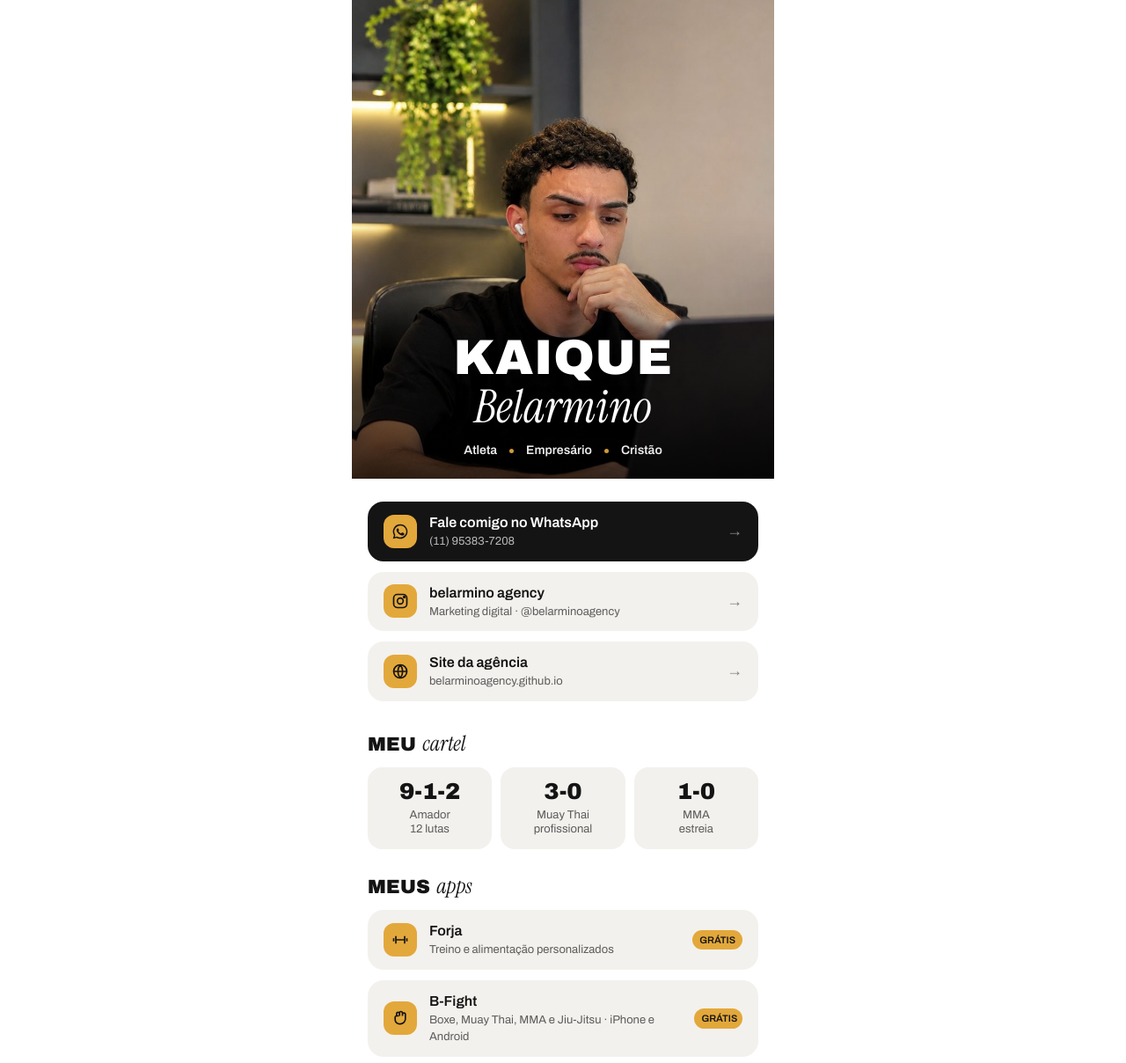
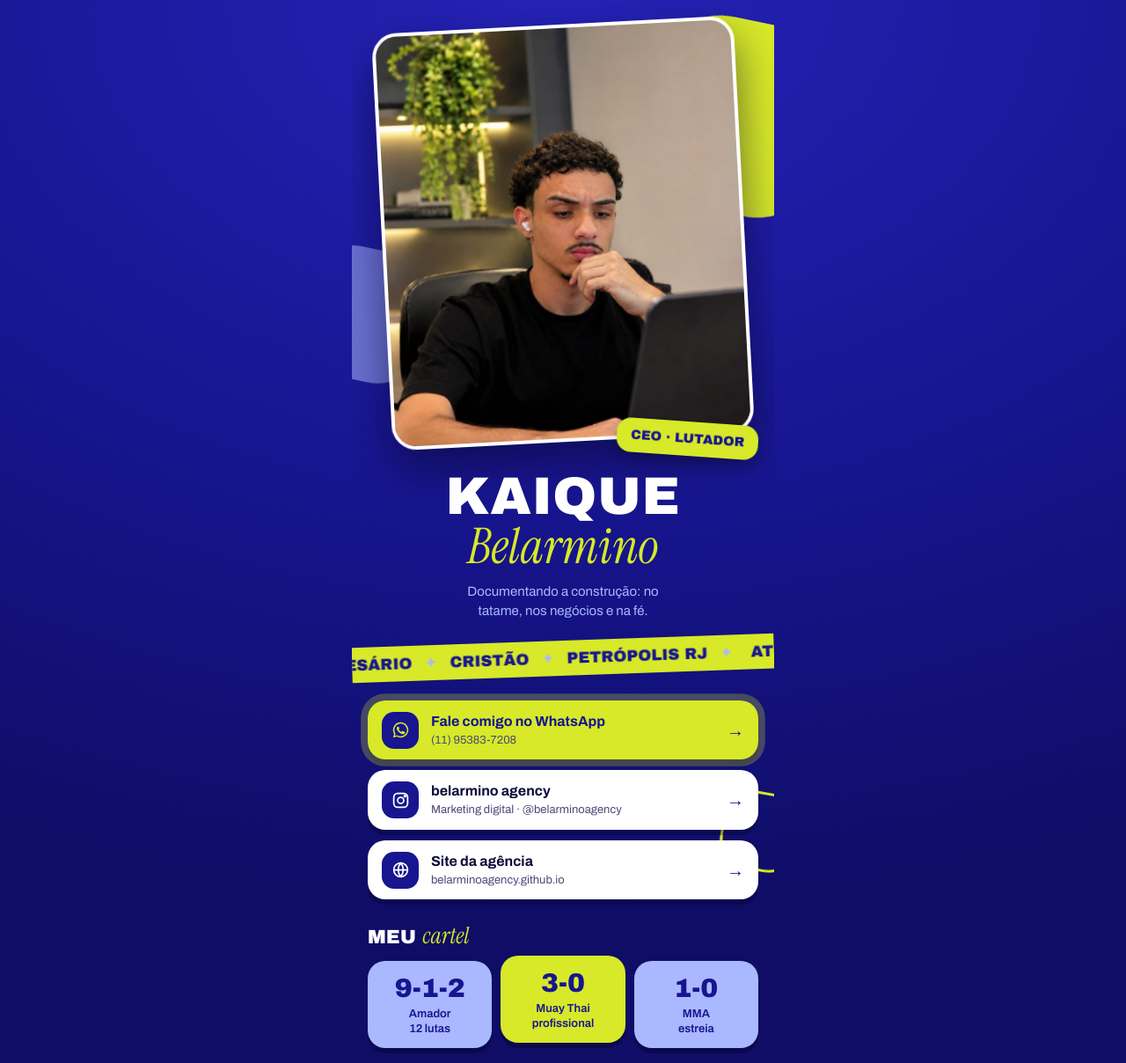
Before and after one commit to belarminoagency/belarminoagency.github.io, a plain HTML site: page links/index.html in a window 1280 px wide. Shown: the top 1208 px of the page at 88% size. Drawn offline with Linux system fonts and the light colour scheme.

Commit message:
Página de links mais viva: cores da agência e animações
Co-Authored-By: Claude Opus 5.5 <noreply@anthropic.com>
Claude-Session: https://claude.ai/code/session_014419KoHpLq4u4RrTnpgSRe

```diff
--- a/links/index.html
+++ b/links/index.html
@@ -4,60 +4,108 @@
 <meta charset="utf-8">
 <meta name="viewport" content="width=device-width,initial-scale=1">
 <title>Kaique Belarmino</title>
+<meta name="theme-color" content="#17158F">
 <link rel="preconnect" href="https://fonts.googleapis.com">
-<link href="https://fonts.googleapis.com/css2?family=Archivo+Black&family=Archivo:wght@400;600&family=Instrument+Serif:ital@1&display=swap" rel="stylesheet">
+<link href="https://fonts.googleapis.com/css2?family=Archivo+Black&family=Archivo:wght@400;600;700&family=Instrument+Serif:ital@1&display=swap" rel="stylesheet">
 <style>
-/* VOICE: pessoal, masculino, direto — sem personagem
-   IDEA: capa de revista: foto cheia, nome grande por cima
-   PICTURE: a foto do Kaique ocupando o topo, luz quente
-   COLOUR and TYPE: branco + preto, acento dourado da luz da estante; Archivo Black + Instrument Serif itálico
-   LAYOUT: coluna única de celular, foto > nome > botões */
-:root{color-scheme:light dark;--bg:light-dark(#ffffff,#16130f);--ink:light-dark(#141414,#f4efe6);--soft:light-dark(#5c5c5c,#b9b0a2);--card:light-dark(#f3f1ed,#221d17);--gold:#e3a83b}
-:root[data-theme=light]{color-scheme:light}:root[data-theme=dark]{color-scheme:dark}
+/* VOICE: pessoal, com energia — atleta, empresário, cristão
+   IDEA: cartaz de luta: foto em destaque, faixa correndo, cartel como placar
+   PICTURE: foto do Kaique num cartão inclinado sobre formas verde-limão
+   COLOUR and TYPE: índigo #17158F dominante, verde-limão #D7E928 acento, azul claro #AAB8FF apoio; Archivo Black + Instrument Serif itálico
+   LAYOUT: coluna de celular — foto, nome, faixa, botões, cartel, apps, redes */
+:root{--indigo:#17158F;--deep:#0f0d66;--lime:#D7E928;--sky:#AAB8FF;--white:#fff;--ink:#0d0c3d}
 *{box-sizing:border-box;min-width:0}
-body{margin:0;background:var(--bg);color:var(--ink);font:16px/1.5 Archivo,system-ui,sans-serif;overflow-x:clip}
-.wrap{max-width:480px;margin:0 auto;min-height:100vh;display:flex;flex-direction:column}
-.hero{position:relative;aspect-ratio:3/3.4;overflow:hidden}
-.hero img{width:100%;height:100%;object-fit:cover;object-position:50% 30%;display:block}
-.hero::after{content:"";position:absolute;inset:0;background:linear-gradient(180deg,transparent 45%,rgba(0,0,0,.15) 62%,rgba(0,0,0,.78) 100%)}
-.name{position:absolute;left:0;right:0;bottom:22px;z-index:1;text-align:center;color:#fff;padding:0 16px}
-.name h1{margin:0;font:400 clamp(40px,12vw,56px)/1 "Archivo Black",sans-serif;letter-spacing:.01em;text-transform:uppercase;text-shadow:0 2px 18px rgba(0,0,0,.35)}
-.name h1 em{display:block;font:italic 400 clamp(38px,11vw,52px)/1 "Instrument Serif",serif;text-transform:none;letter-spacing:0;margin-top:2px}
-.tags{display:flex;justify-content:center;flex-wrap:wrap;gap:6px 14px;margin-top:12px;font-size:14px;font-weight:600;opacity:.92}
-.tags span+span::before{content:"";display:inline-block;width:5px;height:5px;border-radius:50%;background:var(--gold);margin-right:14px;vertical-align:middle}
-.links{padding:26px 18px 10px;display:grid;gap:12px}
-.links a{display:flex;align-items:center;gap:14px;min-height:62px;padding:12px 18px;border-radius:18px;background:var(--card);color:var(--ink);text-decoration:none;font-weight:600;font-size:16px;transition:transform .15s ease,background .15s}
-.links a:hover{transform:translateY(-2px)}
-.links a:focus-visible{outline:3px solid var(--gold);outline-offset:2px}
-.links a.main{background:var(--ink);color:var(--bg)}
-.links small{display:block;font-weight:400;font-size:13px;color:var(--soft)}
-.links a.main small{color:inherit;opacity:.7}
-.ic{flex:none;width:38px;height:38px;border-radius:12px;display:grid;place-items:center;background:var(--gold);color:#141414}
-.ic svg{width:20px;height:20px}
-.arrow{margin-left:auto;opacity:.5;font-size:18px}
-.links .soon{opacity:.55;pointer-events:none}
-.links .free{background:var(--gold);color:#141414;font-size:11px;font-weight:600;padding:3px 8px;border-radius:99px;margin-left:auto;white-space:nowrap}
+html{background:var(--indigo);overflow-x:hidden}
+body{margin:0;background:radial-gradient(120% 60% at 50% 0%,#2522b8 0%,var(--indigo) 55%,var(--deep) 100%);color:var(--white);font:16px/1.5 Archivo,system-ui,sans-serif;overflow-x:clip;min-height:100vh}
+.wrap{max-width:480px;margin:0 auto;padding-bottom:34px;position:relative;overflow:hidden}
+
+/* formas de fundo */
+.blob{position:absolute;border-radius:38%;pointer-events:none;z-index:0}
+.b1{width:220px;height:220px;background:var(--lime);top:40px;right:-70px;animation:float 9s ease-in-out infinite}
+.b2{width:150px;height:150px;background:var(--sky);top:300px;left:-60px;opacity:.55;animation:float 11s ease-in-out infinite reverse}
+.b3{width:90px;height:90px;border:3px solid var(--lime);background:none;top:900px;right:-30px;animation:spin 18s linear infinite}
+@keyframes float{50%{transform:translateY(-18px) rotate(12deg)}}
+@keyframes spin{to{transform:rotate(360deg)}}
+
+/* foto */
+.hero{position:relative;z-index:1;padding:28px 34px 0}
+.photo{position:relative;border-radius:28px;overflow:hidden;aspect-ratio:4/4.6;transform:rotate(-3deg);box-shadow:0 22px 50px rgba(5,4,40,.55);border:4px solid var(--white);animation:pop .7s cubic-bezier(.2,1.4,.4,1) both}
+.photo img{width:100%;height:100%;object-fit:cover;object-position:50% 28%;display:block}
+.badge{position:absolute;right:18px;bottom:-16px;z-index:2;background:var(--lime);color:var(--indigo);font:400 15px/1 "Archivo Black",sans-serif;padding:12px 16px;border-radius:16px;transform:rotate(4deg);box-shadow:0 8px 20px rgba(0,0,0,.25);animation:pop .7s .25s cubic-bezier(.2,1.4,.4,1) both}
+@keyframes pop{from{opacity:0;transform:scale(.85) rotate(-8deg)}}
+
+/* nome */
+.name{position:relative;z-index:1;text-align:center;padding:34px 18px 0}
+.name h1{margin:0;font:400 clamp(44px,13vw,60px)/.95 "Archivo Black",sans-serif;text-transform:uppercase;letter-spacing:.01em}
+.name h1 em{display:block;font:italic 400 clamp(42px,12vw,56px)/1 "Instrument Serif",serif;text-transform:none;color:var(--lime);letter-spacing:0}
+.name p{margin:12px auto 0;max-width:30ch;color:var(--sky);font-size:15px}
+
+/* faixa correndo */
+.strip{position:relative;z-index:1;margin:22px 0 4px;background:var(--lime);color:var(--indigo);transform:rotate(-2deg);overflow:hidden;white-space:nowrap;padding:11px 0;font:400 18px/1 "Archivo Black",sans-serif;text-transform:uppercase}
+.strip div{display:inline-block;animation:run 16s linear infinite}
+.strip span{margin:0 14px}
+.strip i{font-style:normal;color:var(--sky);-webkit-text-stroke:0}
+@keyframes run{to{transform:translateX(-50%)}}
+
+/* blocos */
+.sec{position:relative;z-index:1;padding:24px 18px 0}
 h2{margin:0 0 12px;font:400 22px/1.1 "Archivo Black",sans-serif;text-transform:uppercase}
-h2 em{font:italic 400 24px "Instrument Serif",serif;text-transform:none}
-.sec{padding:22px 18px 4px}
+h2 em{font:italic 400 26px "Instrument Serif",serif;text-transform:none;color:var(--lime)}
+.links{display:grid;gap:12px}
+.links a{position:relative;display:flex;align-items:center;gap:14px;min-height:66px;padding:12px 16px;border-radius:20px;background:var(--white);color:var(--ink);text-decoration:none;font-weight:700;font-size:16px;box-shadow:0 6px 0 rgba(5,4,40,.35);transition:transform .15s ease,box-shadow .15s ease;opacity:0;animation:up .5s ease forwards}
+.links a:hover{transform:translateY(-3px) rotate(-.6deg);box-shadow:0 9px 0 rgba(5,4,40,.35)}
+.links a:active{transform:translateY(3px);box-shadow:0 2px 0 rgba(5,4,40,.35)}
+.links a:focus-visible{outline:3px solid var(--lime);outline-offset:3px}
+.links a.main{background:var(--lime);color:var(--indigo)}
+.links a.main::after{content:"";position:absolute;inset:0;border-radius:inherit;box-shadow:0 0 0 0 rgba(215,233,40,.6);animation:pulse 2.2s ease-out infinite}
+@keyframes pulse{70%{box-shadow:0 0 0 14px rgba(215,233,40,0)}100%{box-shadow:0 0 0 0 rgba(215,233,40,0)}}
+.links small{display:block;font-weight:400;font-size:13px;color:#4b4a7a}
+.links a.main small{color:var(--indigo);opacity:.75}
+.ic{flex:none;width:42px;height:42px;border-radius:14px;display:grid;place-items:center;background:var(--indigo);color:var(--white)}
+.links a.main .ic{background:var(--indigo);color:var(--lime)}
+.ic svg{width:21px;height:21px}
+.arrow{margin-left:auto;font-size:20px;color:var(--indigo)}
+.free{margin-left:auto;background:var(--indigo);color:var(--lime);font:400 11px "Archivo Black",sans-serif;padding:5px 9px;border-radius:99px;white-space:nowrap}
+.links .soon{background:rgba(255,255,255,.1);color:var(--white);box-shadow:none;pointer-events:none;border:2px dashed rgba(170,184,255,.5)}
+.links .soon small{color:var(--sky)}
+.links .soon .ic{background:rgba(255,255,255,.12)}
+.links .soon .arrow{color:var(--sky)}
+@keyframes up{from{opacity:0;transform:translateY(16px)}to{opacity:1;transform:none}}
+
+/* cartel */
 .cartel{display:grid;grid-template-columns:repeat(3,minmax(0,1fr));gap:10px}
-.cartel div{background:var(--card);border-radius:16px;padding:14px 10px;text-align:center}
-.cartel b{display:block;font:400 26px/1 "Archivo Black",sans-serif}
-.cartel span{display:block;font-size:13px;color:var(--soft);margin-top:6px;line-height:1.3}
-footer{margin-top:auto;padding:24px 18px 30px;text-align:center;font-size:13px;color:var(--soft)}
-@media(prefers-reduced-motion:reduce){.links a{transition:none}.links a:hover{transform:none}}
+.cartel div{background:var(--sky);color:var(--indigo);border-radius:20px;padding:16px 8px 14px;text-align:center;box-shadow:0 6px 0 rgba(5,4,40,.35)}
+.cartel div:nth-child(2){background:var(--lime);transform:translateY(-6px)}
+.cartel b{display:block;font:400 clamp(24px,7vw,30px)/1 "Archivo Black",sans-serif}
+.cartel span{display:block;font-size:13px;font-weight:600;margin-top:6px;line-height:1.25}
+
+footer{position:relative;z-index:1;margin-top:30px;text-align:center;font-size:13px;color:var(--sky)}
+footer b{color:var(--lime);font-weight:600}
+
+@media(prefers-reduced-motion:reduce){*{animation:none!important;transition:none!important}.links a{opacity:1}}
 </style>
 </head>
 <body>
 <div class="wrap">
+  <i class="blob b1"></i><i class="blob b2"></i><i class="blob b3"></i>
+
   <header class="hero">
-    <img src="foto.jpg" alt="Kaique Belarmino">
-    <div class="name">
-      <h1>Kaique<em>Belarmino</em></h1>
-      <div class="tags"><span>Atleta</span><span>Empresário</span><span>Cristão</span></div>
-    </div>
+    <div class="photo"><img src="foto.jpg" alt="Kaique Belarmino"></div>
+    <div class="badge">CEO · LUTADOR</div>
   </header>
-  <nav class="links" id="links"></nav>
+
+  <section class="name">
+    <h1>Kaique<em>Belarmino</em></h1>
+    <p>Documentando a construção: no tatame, nos negócios e na fé.</p>
+  </section>
+
+  <div class="strip" aria-hidden="true"><div>
+    <span>Atleta</span><i>✦</i><span>Empresário</span><i>✦</i><span>Cristão</span><i>✦</i><span>Petrópolis RJ</span><i>✦</i>
+    <span>Atleta</span><i>✦</i><span>Empresário</span><i>✦</i><span>Cristão</span><i>✦</i><span>Petrópolis RJ</span><i>✦</i>
+  </div></div>
+
+  <section class="sec"><nav class="links" id="links"></nav></section>
+
   <section class="sec">
     <h2>Meu <em>cartel</em></h2>
     <div class="cartel">
@@ -66,15 +114,18 @@ footer{margin-top:auto;padding:24px 18px 30px;text-align:center;font-size:13px;c
       <div><b>1-0</b><span>MMA<br>estreia</span></div>
     </div>
   </section>
+
   <section class="sec">
     <h2>Meus <em>apps</em></h2>
-    <nav class="links" id="apps" style="padding:0"></nav>
+    <nav class="links" id="apps"></nav>
   </section>
+
   <section class="sec">
     <h2>Me <em>acompanhe</em></h2>
-    <nav class="links" id="redes" style="padding:0"></nav>
+    <nav class="links" id="redes"></nav>
   </section>
-  <footer>Petrópolis, RJ</footer>
+
+  <footer>Feito pela <b>belarmino agency</b></footer>
 </div>
 <script>
 {
@@ -95,13 +146,14 @@ const links=[
 ];
 const apps=[
   {t:'Forja',s:'Treino e alimentação personalizados',u:'https://belarminoagency.github.io/forja/',i:'fit',free:true},
-  {t:'B-Fight',s:'Boxe, Muay Thai, MMA e Jiu-Jitsu · iPhone e Android',u:'https://belarminoagency.github.io/b-fight/',i:'fight',free:true}
+  {t:'B-Fight',s:'Boxe, Muay Thai, MMA e Jiu-Jitsu',u:'https://belarminoagency.github.io/b-fight/',i:'fight',free:true}
 ];
 const redes=[
   {t:'TikTok',s:'Em breve',u:'',i:'tt',soon:true},
   {t:'YouTube',s:'Em breve',u:'',i:'yt',soon:true}
 ];
-const row=l=>`<a href="${l.u||'#'}" target="_blank" rel="noopener" class="${l.main?'main':''} ${l.soon&&!l.u?'soon':''}"><span class="ic">${icons[l.i]}</span><span>${l.t}<small>${l.s}</small></span>${l.free?'<span class="free">GRÁTIS</span>':'<span class="arrow">→</span>'}</a>`;
+let n=0;
+const row=l=>`<a href="${l.u||'#'}" target="_blank" rel="noopener" class="${l.main?'main':''} ${l.soon&&!l.u?'soon':''}" style="animation-delay:${.35+(n++)*.08}s"><span class="ic">${icons[l.i]}</span><span>${l.t}<small>${l.s}</small></span>${l.free?'<span class="free">GRÁTIS</span>':'<span class="arrow">→</span>'}</a>`;
 document.getElementById('links').innerHTML=links.map(row).join('');
 document.getElementById('apps').innerHTML=apps.map(row).join('');
 document.getElementById('redes').innerHTML=redes.map(row).join('');
```
